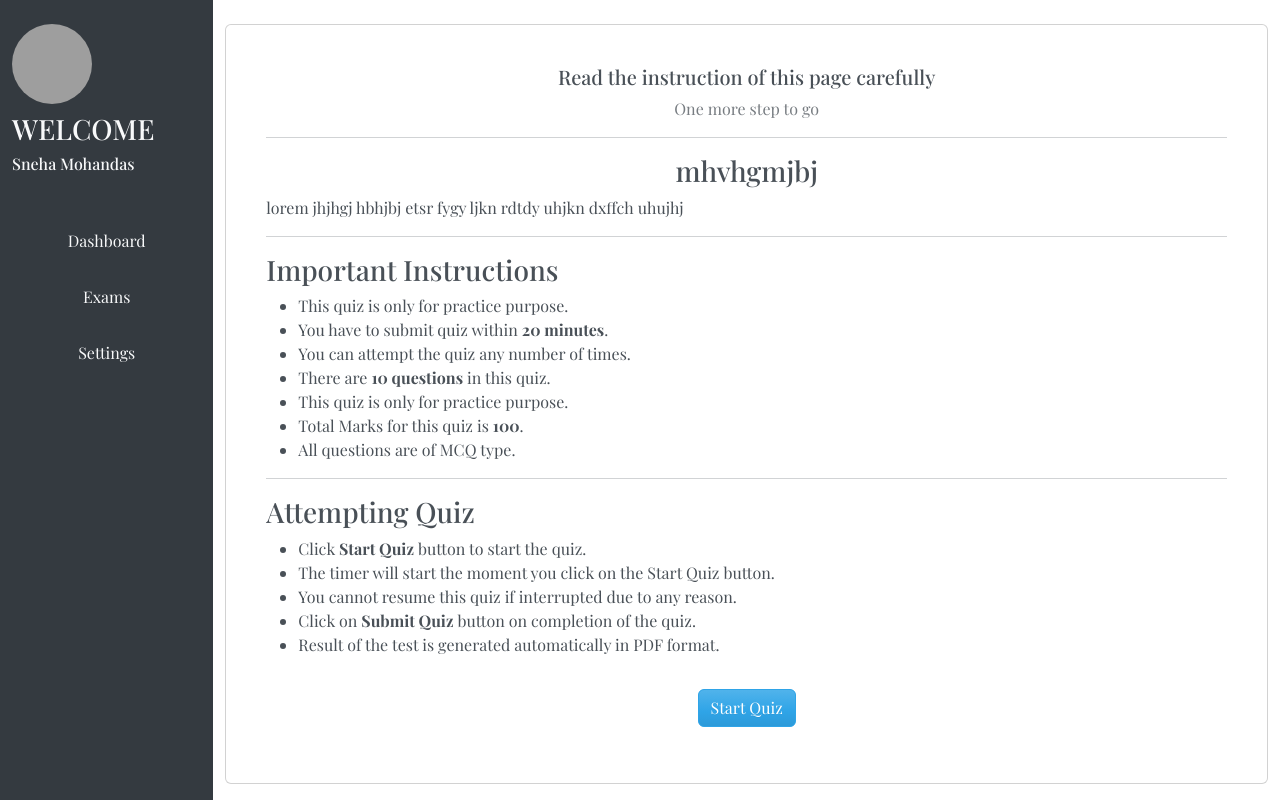
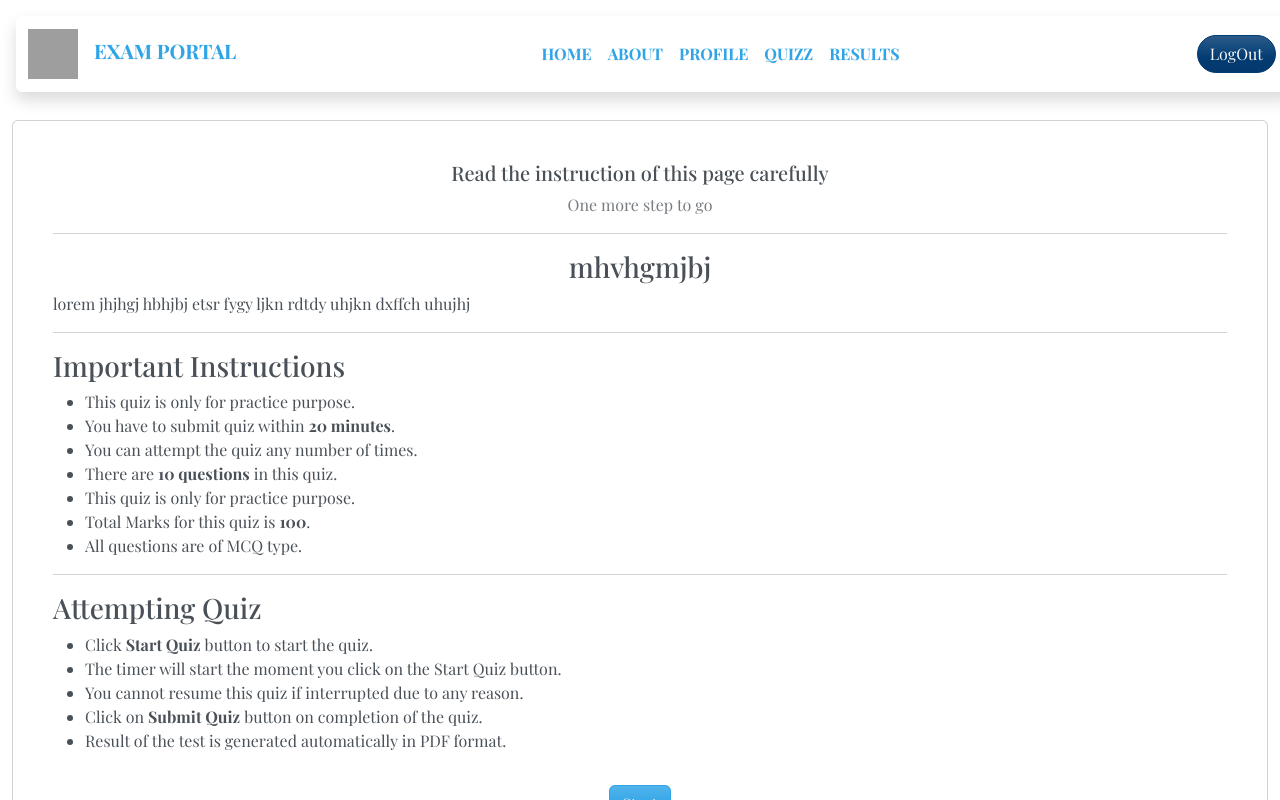
Before and after one commit to SNEHA-MKK/Exam-Portal-Front, a React (Vite) app: page /quizManual in a window 1280 px wide. Shown: the top 800 px of the page. Built offline with nearby package versions, Linux system fonts and the light colour scheme; grey boxes are pictures that could not be loaded; a web font is replaced by a local one.

Commit message:
Header updated

```diff
--- a/src/App.jsx
+++ b/src/App.jsx
@@ -68,7 +68,7 @@ function App() {
 
         <Route path="/profile" element={<UserProfilePage />} />
         <Route path="/quizzes" element={<UserQuizzesPage />} />
-        <Route path="/quizManual/" element={<UserQuizManualPage />} />
+        <Route path="/quizManual" element={<UserQuizManualPage />} />
         <Route path="/questions/:id" element={<UserQuestionsPage />} />
         <Route path="/quizResults" element={<UserQuizResultPage />} />
         <Route path="/userRank/:id" element={<UserLevelQuizzes/>} />
--- a/src/pages/admin/AdminCategoriesPage.jsx
+++ b/src/pages/admin/AdminCategoriesPage.jsx
@@ -69,9 +69,9 @@ const AdminCategoriesPage = () => {
     <Container fluid>
 
       <AdminHeader />
-      <Row className="mt-1">
-
-        <Col md={12}>
+      <div className="row mt-1">
+        <div className="col-md-2"></div>
+        <div className="col-md-8">
           <h2 className="text-center mt-5 mb-5 text-danger">Categories</h2>
 
 
@@ -111,8 +111,10 @@ const AdminCategoriesPage = () => {
 
 
 
-        </Col>
-      </Row>
+
+        </div>
+        <div className="col-md-2"></div>
+      </div>
       <AddCat />
       <ToastContainer theme="colored" position="top-center" autoClose={2000} />
     </Container>
--- a/src/pages/admin/quizzes/AdminQuizzesPage.jsx
+++ b/src/pages/admin/quizzes/AdminQuizzesPage.jsx
@@ -68,9 +68,10 @@ const AdminQuizzesPage = () => {
     return (
         <Container fluid>
             <AdminHeader />
-            <Row className="mb-3">
+            <div className="row mb-3">
+                <div className="col-md-2"></div>
+                <div className="col-md-8">
 
-                <Col md={12}>
 
 
                     <AddQuizzes adminCategory={adminCategory} id={id} />
@@ -78,7 +79,7 @@ const AdminQuizzesPage = () => {
                     {adminQuiz?.length > 0 ?
 
                         adminQuiz?.map((item) => (
-                            <ListGroup className="mb-3 rounded shadow " >
+                            <ListGroup className="mb-5 rounded shadow " >
                                 <ListGroup.Item className="border-0" >
                                     <div className="row">
                                         <div className="col-md-9 ">
@@ -86,9 +87,9 @@ const AdminQuizzesPage = () => {
                                             <p>{item.description}</p>
 
                                             <div className="row d-flex justify-content-evenly align-items-center">
-                                                <Button variant="success" className="w-25 py-1"><Link to={`/adminQuizzes/:id/adminQuestions/${item._id}`} className="text-light" style={{textDecoration:'none'}} >Questions</Link></Button>
+                                                <Button variant="success" className="w-25 py-1"><Link to={`/adminQuizzes/:id/adminQuestions/${item._id}`} className="text-light" style={{ textDecoration: 'none' }} >Questions</Link></Button>
 
-                                                <Button className="w-25" variant="primary"><Link to={`/topperAdmin/${item._id}`} className="text-light" style={{textDecoration:'none'}}><FontAwesomeIcon icon={faTrophy} />  :  hsfruykhihuue</Link></Button>
+                                                <Button className="w-25" variant="primary"><Link to={`/topperAdmin/${item._id}`} className="text-light" style={{ textDecoration: 'none' }}><FontAwesomeIcon icon={faTrophy} /></Link></Button>
                                             </div>
                                         </div>
                                         <div className="col-md-3  mt-1">
@@ -124,8 +125,10 @@ const AdminQuizzesPage = () => {
                         :
                         <h2 className="text-danger text-center mt-5 mb-4">No quizzes are present. Try adding some quizzes.</h2>}
 
-                </Col>
-            </Row>
+
+                </div>
+                <div className="col-md-2"></div>
+            </div>
         </Container>
     );
 };
--- a/src/pages/users/UserQuizManualPage.jsx
+++ b/src/pages/users/UserQuizManualPage.jsx
@@ -1,32 +1,16 @@
 import React from 'react'
 import { Button, Container, Row, Col, Card, Nav, Image } from "react-bootstrap";
+import UserHeader from '../../components/UserHeader';
+import Footer from '../../components/Footer';
 
 function UserQuizManualPage() {
   return (
     <>
       <Container fluid>
+
         <Row>
-          <Col md={2} className="d-none d-md-block position-sticky top-0 bg-dark text-light vh-100 d-flex flex-column align-items-center py-4">
-
-
-            <Image
-              src="https://cdn-icons-png.flaticon.com/512/219/219970.png"
-              alt="Profile"
-              height="80px"
-              width="80px"
-              className="mb-2"
-              roundedCircle
-            />
-            <h3 className="text-light">WELCOME</h3>
-            <h6 className="text-light">Sneha Mohandas</h6>
-            <Nav className="flex-column w-100 mt-5">
-              <Nav.Link href="#" className="text-light text-center mb-3">Dashboard</Nav.Link>
-              <Nav.Link href="#" className="text-light text-center mb-3">Exams</Nav.Link>
-              <Nav.Link href="#" className="text-light text-center">Settings</Nav.Link>
-            </Nav>
-
-          </Col>
-          <Col md={10} className="mx-auto">
+       <UserHeader/>
+          <Col md={12} className="mx-auto">
 
             <Card className="my-4 p-4">
               <Card.Body>
@@ -86,7 +70,7 @@ function UserQuizManualPage() {
 
                     variant="primary"
                   >
-                    Start Quiz
+                    Start
                   </Button>
                 </div>
               </Card.Body>
@@ -94,6 +78,7 @@ function UserQuizManualPage() {
 
           </Col>
         </Row>
+        <Footer/>
       </Container>
     </>
   )
--- a/src/pages/users/UserQuizzesPage.jsx
+++ b/src/pages/users/UserQuizzesPage.jsx
@@ -54,6 +54,17 @@ const UserQuizzesPage = () => {
                       </Card.Subtitle>
                       <Card.Text>{item.description}</Card.Text>
                       <div className="d-flex flex-wrap justify-content-around">
+
+                      <Link to={'/quizManual'} >
+                          <Button
+                            variant="info"
+                            className="m-1"
+
+                          >
+                            Rules
+                          </Button>
+                        </Link>
+
                         <Link to={`/questions/${item._id}`} >
                           <Button
                             variant="success"
@@ -73,6 +84,8 @@ const UserQuizzesPage = () => {
                             Rank
                           </Button>
                         </Link>
+
+
 
                         <Button
                           variant="outline-secondary"
```
